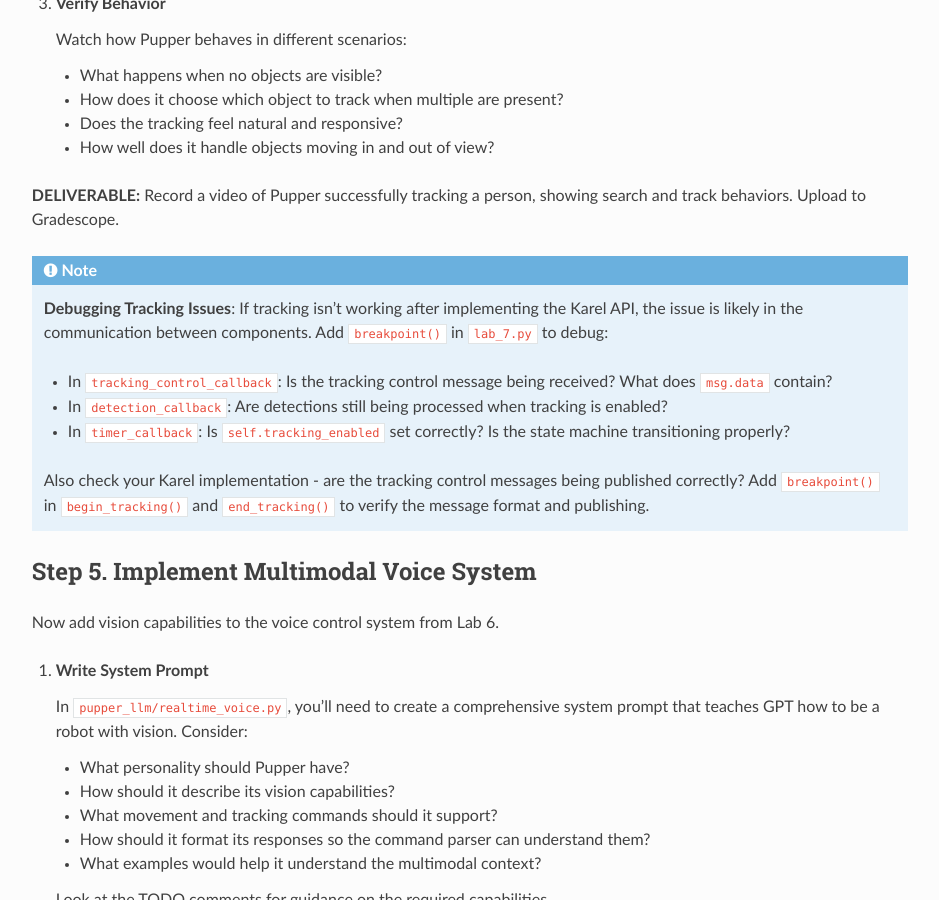
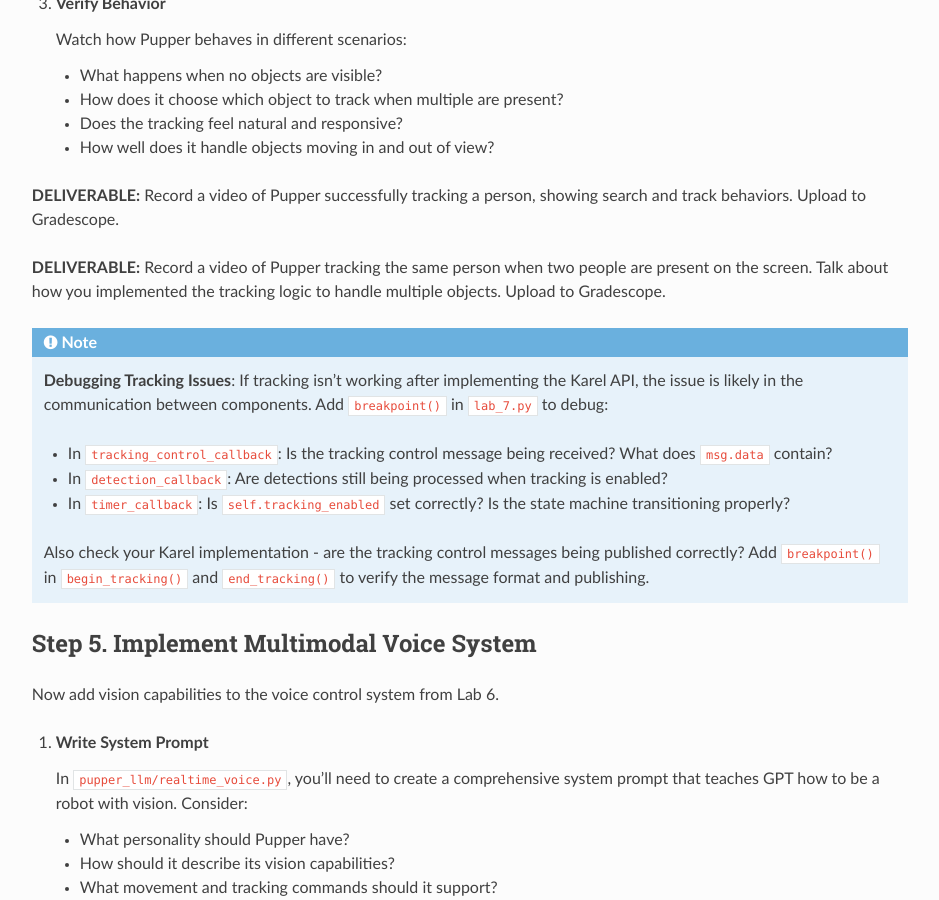
Before and after one commit to cs123-stanford/cs123-stanford, a Sphinx documentation site: the page built from docs/schedule/labs/fall-25/lab-7.rst, in a window 1280 px wide and 900 px high, scrolled down 6133 px. Shown: the whole window, without its empty margins (320-1259 px from the left). Built offline with Sphinx 7.4.7 and the Read the Docs theme 3.1.0, drawn with Linux system fonts in a browser that asks for light colours.

Commit message:
adds multiple people tracking question

```diff
--- a/docs/schedule/labs/fall-25/lab-7.rst
+++ b/docs/schedule/labs/fall-25/lab-7.rst
@@ -261,6 +261,8 @@
 
 **DELIVERABLE:** Record a video of Pupper successfully tracking a person, showing search and track behaviors. Upload to Gradescope.
 
+**DELIVERABLE:** Record a video of Pupper tracking the same person when two people are present on the screen. Talk about how you implemented the tracking logic to handle multiple objects. Upload to Gradescope.
+
 .. note::
 
    **Debugging Tracking Issues**: If tracking isn't working after implementing the Karel API, the issue is likely in the communication between components. Add ``breakpoint()`` in ``lab_7.py`` to debug:
```
